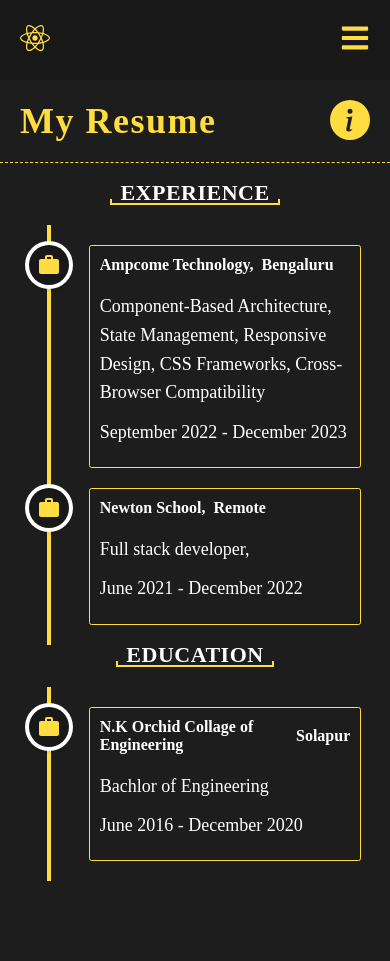
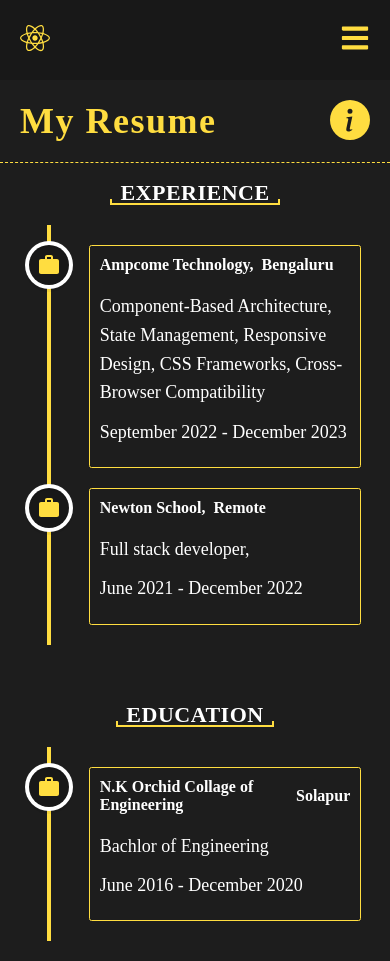
Before and after one commit to Umeshgardas/Portfolio, a React (Create React App) app: page /resume in a window 390 px wide. Before the commit the page ends 901 px from the top, so only its background shows below. Built offline with nearby package versions, Linux system fonts and the light colour scheme.

Commit message:
resume and skills responsive gap added

```diff
--- a/src/pages/resume/styles.scss
+++ b/src/pages/resume/styles.scss
@@ -86,6 +86,7 @@
 @media only screen and (max-width: 768px) {
   .timeline {
     flex-direction: column;
+    gap: 6rem;
     &__experience,
     &__education {
       width: 100%;
```
